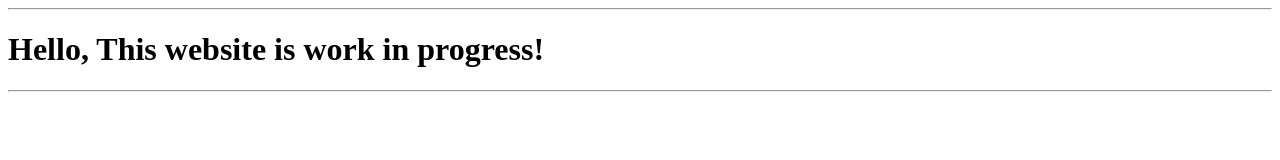
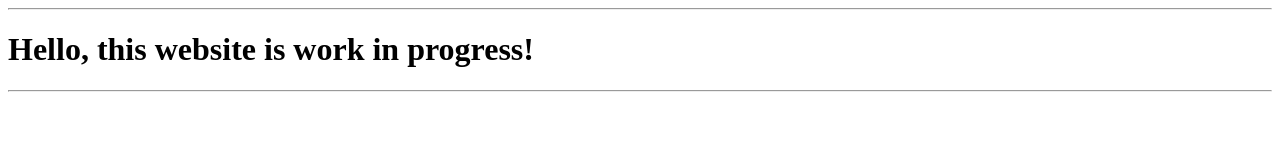
Before and after one commit to stamatisBakery/menu, a plain HTML site: page index.html in a window 1280 px wide. Drawn offline with Linux system fonts and the light colour scheme.

Commit message:
Changed the index_html to see if it works now.

```diff
--- a/index.html
+++ b/index.html
@@ -4,7 +4,7 @@
 
 <body>
 	<hr>
-	<h1> Hello, This website is work in progress!</h1>
+	<h1> Hello, this website is work in progress!</h1>
 	<hr>
 </body>
 </html>
```
